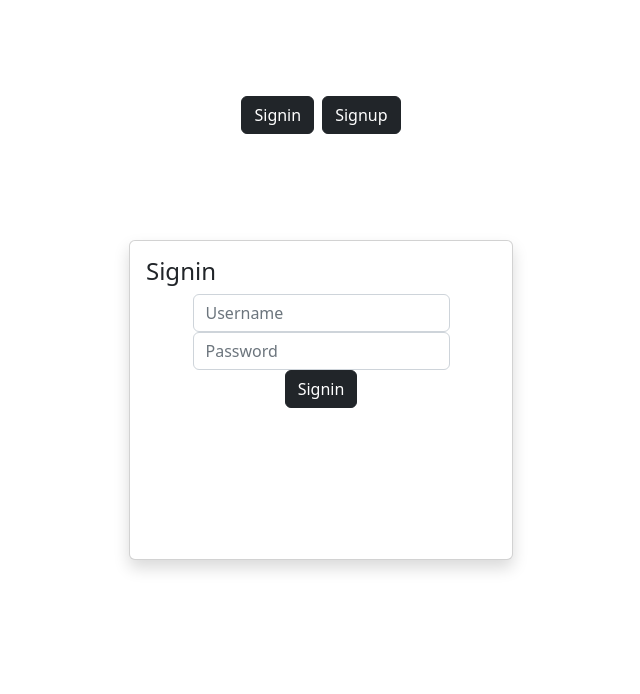
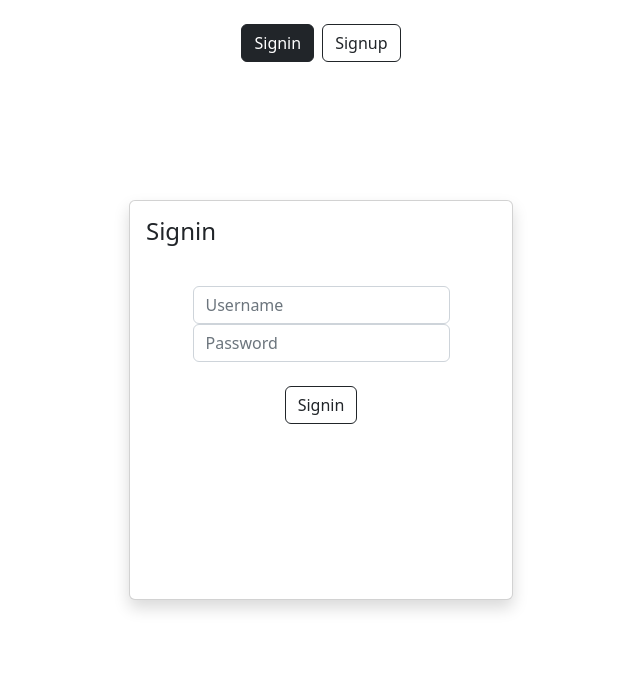
Before and after one commit to shahillpaul/indigain, a PHP site: page /pages/login.php in a window 1280 px wide. Shown: the top 694 px of the page, without its empty margins (319-959 px from the left). Run offline with PHP 8.4, Linux system fonts and the light colour scheme.

Commit message:
login and

```diff
--- a/pages/login.php
+++ b/pages/login.php
@@ -37,13 +37,26 @@
   </div> -->
 
 <style>
-  .card.signin {
+  .card {
     position: absolute;
     top: 50%;
     left: 50%;
     transform: translate(-50%, -50%);
+  }
+
+  .card.signin {
     width: 30vw;
-    height: 40vh;
+    height: 50vh;
+  }
+
+  .card.signup {
+    width: 65vw;
+    height: 65vh;
+  }
+
+  .card.signup-account {
+    width: 30vw;
+    height: 50vh;
   }
 
   .card-body {
@@ -52,10 +65,30 @@
     overflow-x: hidden;
   }
 
+  .card h4 {
+    margin-bottom: 40px;
+  }
+
+  .form-group {
+    display: flex;
+    gap: 10px;
+    justify-content: center;
+    align-items: center;
+    margin-bottom: 20px;
+  }
+
+  .buttons .btn {
+    width: 20%;
+  }
+
+  .signup-account .btn {
+    width: 40%;
+  }
 </style>
-  <div class=" container p-5">
 
-  <div class="d-flex option-control justify-content-center gap-2 py-5">
+<div class=" container p-2">
+
+  <div class="d-flex option-control justify-content-center gap-2 pt-3">
     <!-- signin -->
     <div>
       <button class="btn btn-dark" id="signin-btn">Signin</button>
@@ -63,7 +96,7 @@
 
     <!-- signup -->
     <div>
-    <button class="btn btn-dark" id="signup-btn">Signup</button>
+      <button class="btn btn-outline-dark" id="signup-btn">Signup</button>
     </div>
   </div>
 
@@ -73,10 +106,10 @@
       <h4>Signin</h4>
       <div class="d-flex flex-column justify-content-center align-items-center">
         <form id="signin-form">
-            <input type="text" placeholder="Username" name="username" class="form-control"/>
-            <input type="text" placeholder="Password" name="password" class="form-control"/>
+          <input type="text" placeholder="Username" name="username" class="form-control" />
+          <input type="text" placeholder="Password" name="password" class="form-control" />
           <div class="d-flex justify-content-center mx-5">
-              <button class="btn btn-dark">Signin</button>
+            <button class="btn btn-outline-dark mt-4" id="signin-cmd">Signin</button>
           </div>
         </form>
       </div>
@@ -84,9 +117,117 @@
   </div>
 
   <!-- signup -->
-    <!-- <div class="card">
+  <div class="card signup shadow visually-hidden">
     <div class="card-body">
-
+      <h4>Signup</h4>
+      <div class="">
+        <form id="signup-form-1" class="">
+          <div class="form-group">
+            <input type="text" placeholder="First name" name="first_name" class="form-control" />
+            <input type="text" placeholder="Last name" name="last_name" class="form-control" />
+          </div>
+          <div class="form-group">
+            <input type="text" placeholder="Email" name="email" class="form-control" />
+            <input type="text" placeholder="Phone" name="phone" class="form-control" />
+          </div>
+          <div class="form-group">
+            <input type="text" placeholder="State" name="state" class="form-control" />
+            <input type="text" placeholder="City" name="city" class="form-control" />
+            <input type="text" placeholder="Postal code" name="pin" class="form-control" />
+          </div>
+          <div class="d-flex justify-content-center buttons">
+            <button class="btn btn-outline-dark" id="next-cmd">Next</button>
+          </div>
+        </form>
       </div>
     </div>
-  </div> -->
+  </div>
+
+  <div class="card signup-account shadow visually-hidden">
+    <div class="card-body">
+      <h4>Set up account</h4>
+      <div>
+        <form id="signup-form-2">
+          <div class="form-group flex-column">
+            <input type="text" placeholder="Username" name="username" class="form-control" />
+            <input type="text" placeholder="Password" name="password" class="form-control" />
+          </div>
+          <div class="d-flex justify-content-center">
+            <button class="btn btn-outline-dark" id="signup-cmd">Signup</button>
+          </div>
+        </form>
+      </div>
+    </div>
+  </div>
+</div>
+
+<script>
+  let methodBtnContainer = $('.option-control')
+  let methodBtns = ['#signin-btn', '#signup-btn']
+  let methodCards = ['.signin', '.signup', '.signup-account']
+  let methodForms = ['#signin-form', '#signup-form-1', '#signup-form-2']
+  let vh = 'visually-hidden'
+  let bto = 'btn-outline-dark'
+  let btd = 'btn-dark'
+  let cmdBtns = ['#signin-cmd','#next-cmd','#signup-cmd']
+
+
+  // signin form
+  $(methodForms[0]).on('submit', function(e){
+    e.preventDefault()
+    let data = $(this).serialize()
+    console.log(data)
+    sendRequest('signin',data)
+  })
+
+  // signup form 1
+  $(methodForms[1]).on('submit', function(e){
+    e.preventDefault()
+    // show form-2 and hide this form
+    $(methodCards[2]).removeClass(vh)
+    $(methodCards[1]).addClass(vh)
+    methodBtnContainer.addClass(vh)
+
+    let data = $(this).serialize()
+    console.log(data)
+    sendRequest('signup-1',data)
+  })
+
+  // signup form 2
+  $(methodForms[2]).on('submit', function(e){
+    e.preventDefault()
+    let data = $(this).serialize()
+    console.log(data)
+    sendRequest('signup-2',data)
+  })
+
+  // signin option
+  $(methodBtns[0]).on('click', function () {
+    $(this).removeClass(bto).addClass(btd)
+    $(methodBtns[1]).removeClass(btd).addClass(bto)
+    $(methodCards[0]).removeClass(vh)
+    $(methodCards[1]).addClass(vh)
+  })
+
+  // signup option
+  $(methodBtns[1]).on('click', function () {
+    $(this).removeClass(bto).addClass(btd)
+    $(methodBtns[0]).removeClass(btd).addClass(bto)
+    $(methodCards[1]).removeClass(vh)
+    $(methodCards[0]).addClass(vh)
+  })
+
+  function sendRequest (cmd, data) {
+    $.ajax({
+      url: `./php/ajax.php?a=${cmd}`,
+      data: data,
+      method: 'POST',
+      success: function(res){
+        console.log(res)
+      },
+      error: function(err){
+        console.log(err)
+      }
+    })
+  }
+</script>
```
Also changed, not shown: php/ajax.php (+14 -8 lines), php/ajax_class.php (+46 -38 lines). Lines whose indentation alone changed are shown as unchanged.
